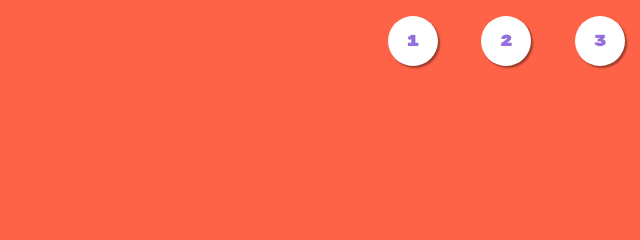
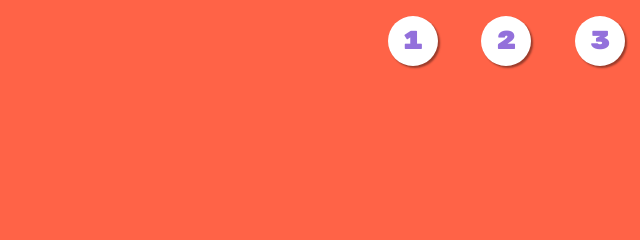
Before and after one commit to marcocanopoli/htmlcss-shoes, a plain HTML site: page index.html in a window 1280 px wide. Shown: the top 240 px of the page, 640-1280 px from the left. Drawn offline with Linux system fonts and the light colour scheme.

Commit message:
Nav <a> size fix

```diff
--- a/css/style.css
+++ b/css/style.css
@@ -28,8 +28,10 @@ nav ul{
 }
 
 nav li {
+    position: relative;
     display: inline-block;
     width: 50px;
+    height: 50px;
     line-height: 50px;
     margin: 2vh 15px;
     background-color: white;
@@ -39,8 +41,14 @@ nav li {
 }
 
 nav a {
-    padding: 15px;
+    width: 100%;
+    height: 100%;
+    position: absolute;
+    top: 50%;
+    left: 50%;
+    transform: translate(-50%, -50%);
     color: mediumpurple;
+    font-size: 26px;
     text-decoration: none;
 }
 
```
